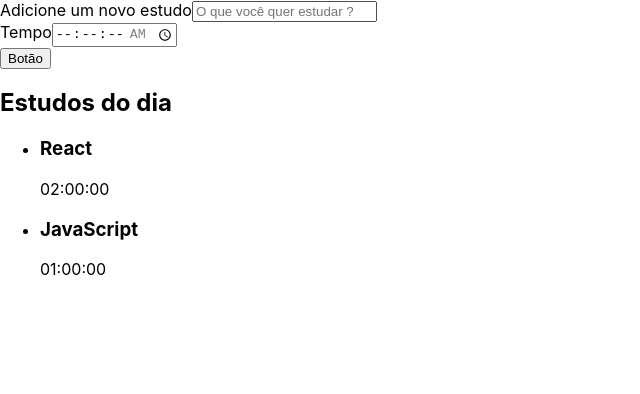
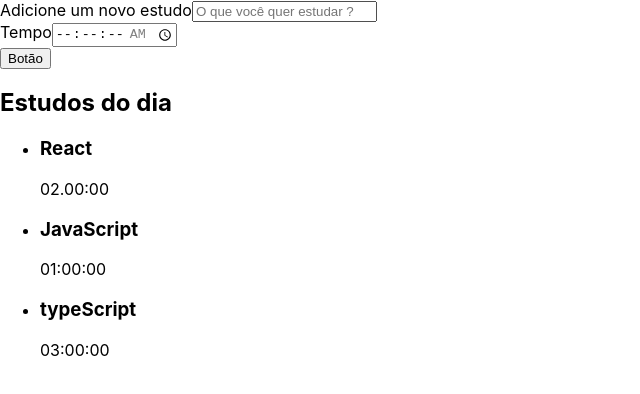
Before and after one commit to Fell1p/timer_tarefas_react, a React (Create React App) app: page / in a window 1280 px wide. Shown: the top 394 px of the page, without its empty margins (0-640 px from the left). Built offline with nearby package versions, Linux system fonts and the light colour scheme; the HTML template or start-up script is replaced by a standard one.

Commit message:
Utilização de uma array de objetos para reindenização dinamica do componente Lista

```diff
--- a/src/components/Lista/index.tsx
+++ b/src/components/Lista/index.tsx
@@ -3,26 +3,31 @@
 //Utilização da function component, neste processo utiliza-se a sintaxe do JS para a criação dos componentes.
 
 function Lista() {
+    const tarefas = [{  //Criação de uma array de ojetos onde adicionaremos li's de maneira dinamica, assim, diminuindo linhas de codigo
+        tarefa: 'React',
+        tempo: '02.00:00'
+    },
+    {
+        tarefa: 'JavaScript',
+        tempo: '01:00:00'
+    },
+    {
+        tarefa: "typeScript",
+        tempo: '03:00:00'
+    }]
     return (
+            /*-Reindenização do codigo, onde se utiliza a tag aside para separação de uma seção para o conteudo que sera retornado
+            - A simples execução retornará apenas uma arrazy, porém queremos que a array seja percorria e que um html seja retornado e para isso utilizamos o map
+            - map: O map é uma função JavaScript que permitira a array ser percorrida e retornar um html, o mesmo aceita 2 parametros como */
         <aside>
             <h2> Estudos do dia</h2>
             <ul>
-                <li>
-                    <h3>
-                        React
-                    </h3>
-                    <span>
-                        02:00:00
-                    </span>
-                </li>
-                <li>
-                    <h3>
-                        JavaScript
-                    </h3>
-                    <span>
-                        01:00:00
-                    </span>
-                </li>
+                {tarefas.map((item, index) => (
+                    <li key={index}>
+                        <h3> {item.tarefa} </h3>
+                        <span> {item.tempo} </span>
+                    </li>
+                ))}
             </ul>
         </aside>
     )
```
